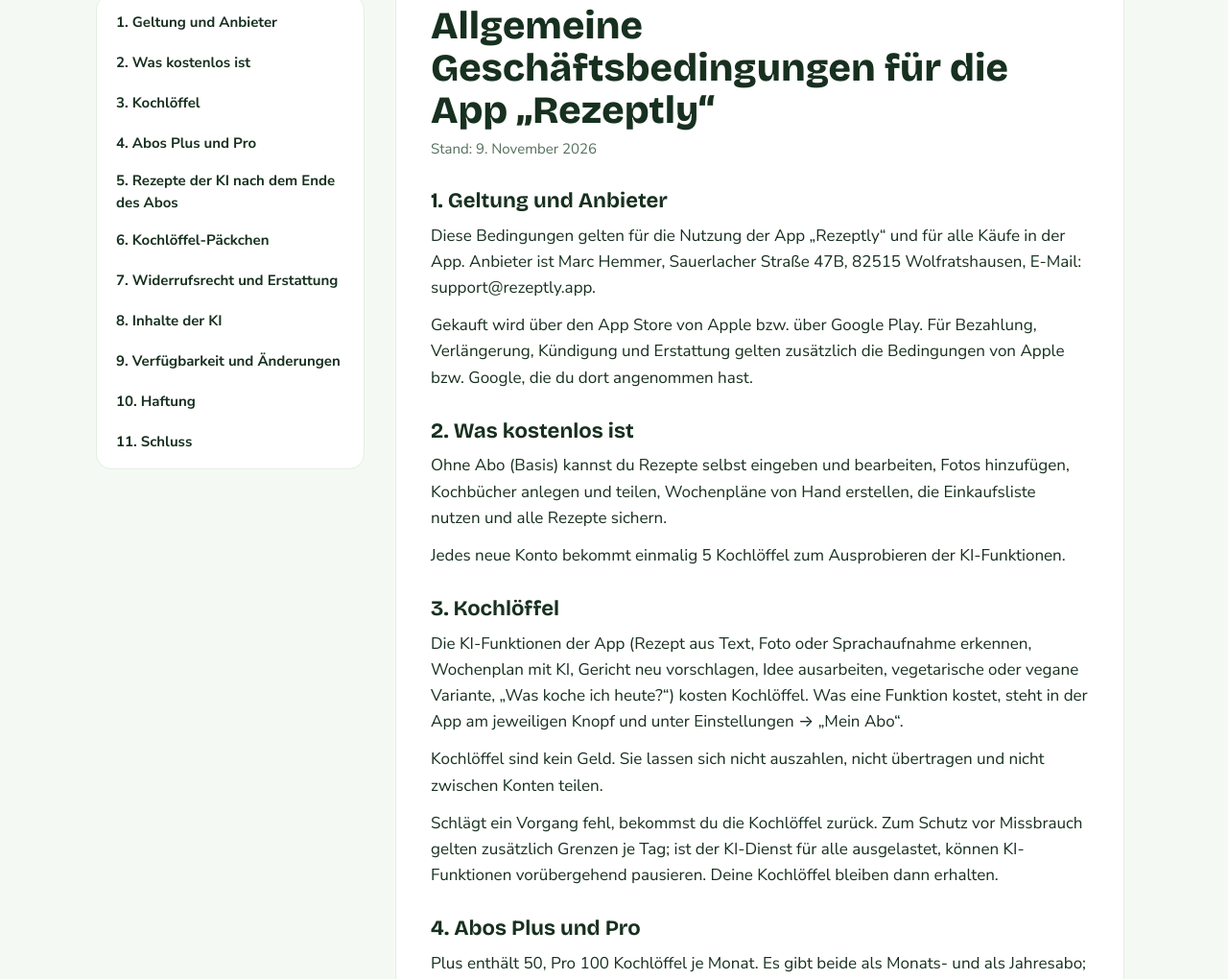
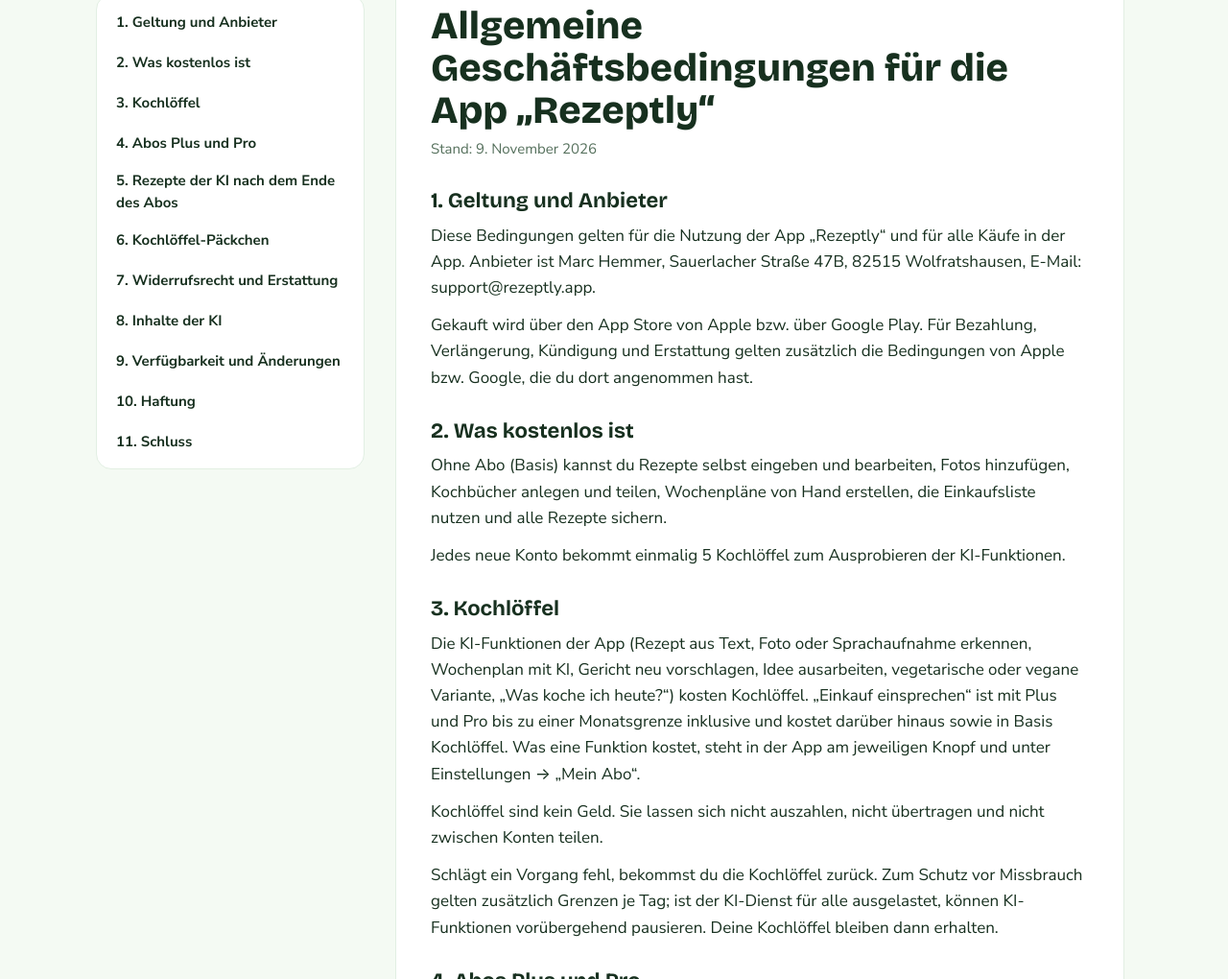
Before and after one commit to FloppyTom/mhdevapps-website, a plain HTML site: page rezeptbuch/agb.html in a window 1280 px wide. Shown: the part 213-1233 px from the top of the page at 96% size. Drawn offline with Linux system fonts and the light colour scheme.

Commit message:
AGB: Einkauf per Sprache in der Liste der KI-Funktionen
Co-Authored-By: Claude Opus 5.5 <noreply@anthropic.com>

```diff
--- a/rezeptbuch/agb.html
+++ b/rezeptbuch/agb.html
@@ -41,7 +41,7 @@
 <p>Ohne Abo (Basis) kannst du Rezepte selbst eingeben und bearbeiten, Fotos hinzufügen, Kochbücher anlegen und teilen, Wochenpläne von Hand erstellen, die Einkaufsliste nutzen und alle Rezepte sichern.</p>
 <p>Jedes neue Konto bekommt einmalig 5 Kochlöffel zum Ausprobieren der KI-Funktionen.</p>
 <h2 id="a3-3-kochloeffel">3. Kochlöffel</h2>
-<p>Die KI-Funktionen der App (Rezept aus Text, Foto oder Sprachaufnahme erkennen, Wochenplan mit KI, Gericht neu vorschlagen, Idee ausarbeiten, vegetarische oder vegane Variante, „Was koche ich heute?“) kosten Kochlöffel. Was eine Funktion kostet, steht in der App am jeweiligen Knopf und unter Einstellungen → „Mein Abo“.</p>
+<p>Die KI-Funktionen der App (Rezept aus Text, Foto oder Sprachaufnahme erkennen, Wochenplan mit KI, Gericht neu vorschlagen, Idee ausarbeiten, vegetarische oder vegane Variante, „Was koche ich heute?“) kosten Kochlöffel. „Einkauf einsprechen“ ist mit Plus und Pro bis zu einer Monatsgrenze inklusive und kostet darüber hinaus sowie in Basis Kochlöffel. Was eine Funktion kostet, steht in der App am jeweiligen Knopf und unter Einstellungen → „Mein Abo“.</p>
 <p>Kochlöffel sind kein Geld. Sie lassen sich nicht auszahlen, nicht übertragen und nicht zwischen Konten teilen.</p>
 <p>Schlägt ein Vorgang fehl, bekommst du die Kochlöffel zurück. Zum Schutz vor Missbrauch gelten zusätzlich Grenzen je Tag; ist der KI-Dienst für alle ausgelastet, können KI-Funktionen vorübergehend pausieren. Deine Kochlöffel bleiben dann erhalten.</p>
 <h2 id="a4-4-abos-plus-und-pro">4. Abos Plus und Pro</h2>
```
